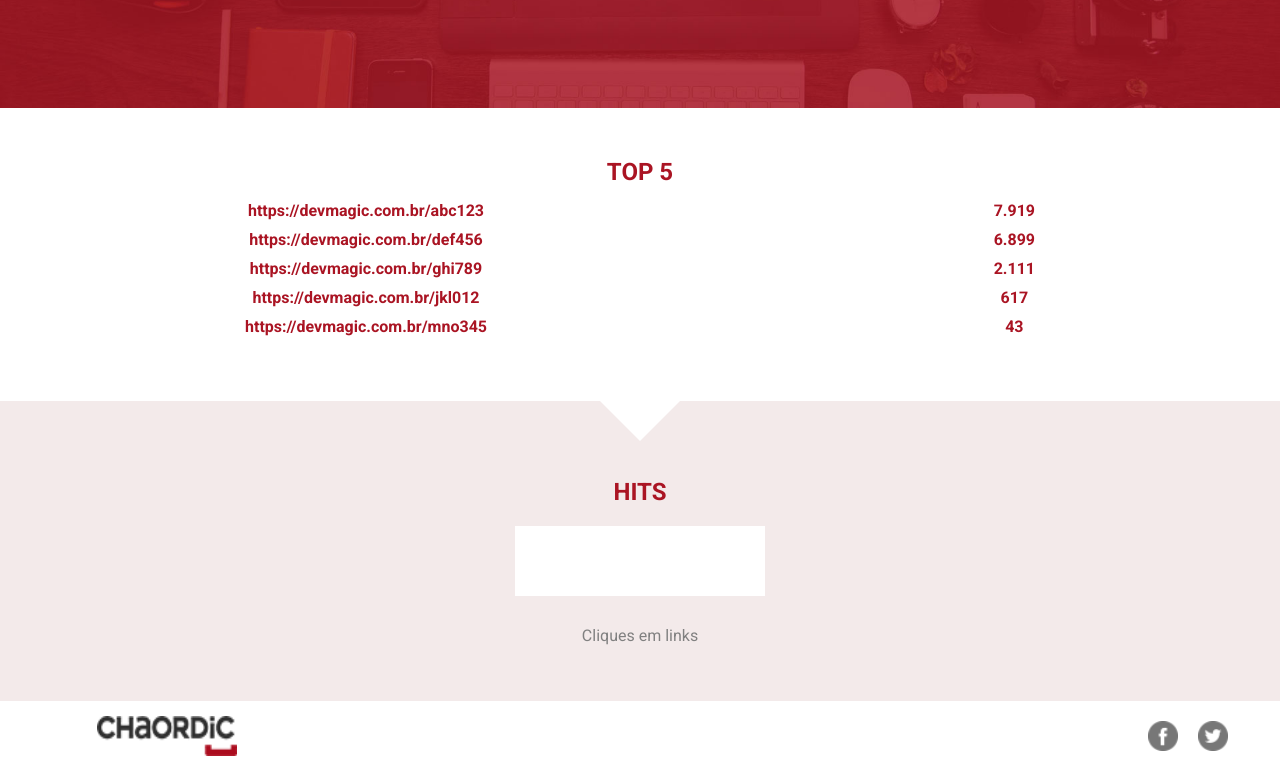
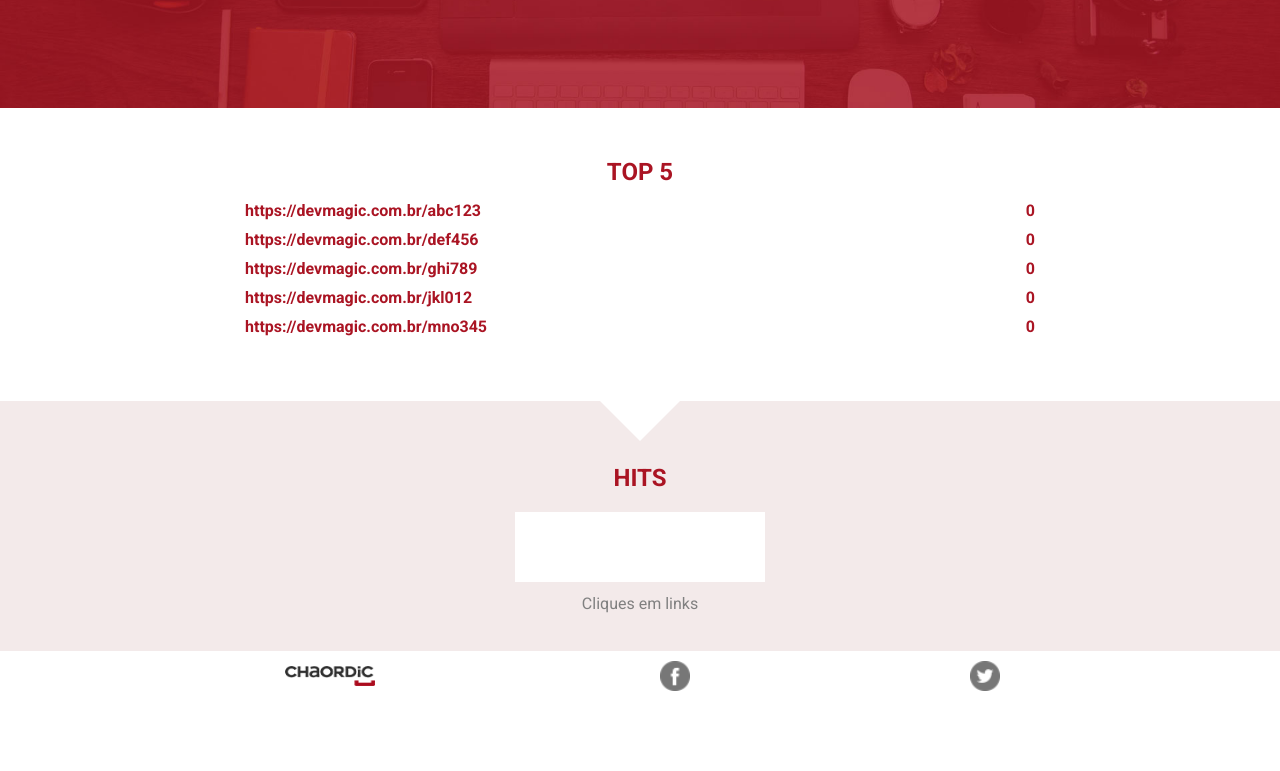
Before and after one commit to joaoksantos/frontend-intern-challenge-devmagic, a plain HTML site: page index.html in a window 1280 px wide. Shown: the part 335-1106 px from the top of the page. After the commit the page ends 1036 px from the top, so only its background shows below. Drawn offline with Linux system fonts and the light colour scheme.

Commit message:
new commit with changes

```diff
--- a/index.html
+++ b/index.html
@@ -32,19 +32,31 @@
 <div class="content-tops">
        <h2>TOP 5</h2>
        <div class="content-tops-list">
-            <ol>
-                <ul>https://devmagic.com.br/abc123</ul>
-                <ul>https://devmagic.com.br/def456</ul>
-                <ul>https://devmagic.com.br/ghi789</ul>
-                <ul>https://devmagic.com.br/jkl012</ul>
-                <ul>https://devmagic.com.br/mno345</ul>
-            </ol>
-            <ol>
-                <ul>7.919</ul>
-                <ul>6.899</ul>
-                <ul>2.111</ul>
-                <ul>617</ul>
-                <ul>43</ul>
+           <ol id="lista">
+                <ul>
+                    <a href="https://devmagic.com.br/abc123" class="link">https://devmagic.com.br/abc123</a>
+                    <span class="count">0</span>
+                </ul>
+
+                <ul>
+                    <a href="https://devmagic.com.br/def456" class="link">https://devmagic.com.br/def456</a>
+                    <span class="count">0</span>
+                </ul>
+
+                <ul>
+                    <a href="https://devmagic.com.br/ghi789" class="link">https://devmagic.com.br/ghi789</a>
+                    <span class="count">0</span>
+                </ul>
+
+                <ul>
+                    <a href="https://devmagic.com.br/jkl012" class="link">https://devmagic.com.br/jkl012</a>
+                    <span class="count">0</span>
+                </ul>
+
+                <ul>
+                    <a href="https://devmagic.com.br/mno345" class="link">https://devmagic.com.br/mno345</a>
+                    <span class="count">0</span>
+                </ul>
             </ol>
        </div>
     </div>
@@ -64,8 +76,8 @@
         <img src="./img/logo-chaordic.png" id="img-logo">
 
 
-        <img src="./img/icon-facebook.png" alt="">
-        <img src="./img/icon-twitter.png" alt="">
+        <img src="./img/icon-facebook.png" alt="Facebook" id="icon">
+        <img src="./img/icon-twitter.png" alt="Twitter" id="icon">
 
 </footer>
 <script src="scripts.js"></script>
--- a/scripts.js
+++ b/scripts.js
@@ -1,6 +1,7 @@
 
 const elements = {
-    inputText: document.getElementById("imput-text")
+    inputText: document.getElementById("imput-text"),
+    lista: document.getElementById("lista")
 }
 
 function textFormatter(){
@@ -11,6 +12,15 @@ function textFormatter(){
     return textFormated
 }
 
+let counter = 0
+//Eventos
+elements.link.addEventListener("click",()=>{
+
+    counter++
+    elements.numbers.textContent = counter
+})
+
+
 function init(){
     console.log(textFormatter())
 }
--- a/style.css
+++ b/style.css
@@ -95,11 +95,25 @@ body,input,footer
 .content-tops div {
     color: #AA1423;
     font-weight: bold;
-    display: flex;
-    justify-content: space-between;
     padding: 10px 0;
     max-width: 800px;
     margin: 0 auto;
+}
+
+.content-tops a{
+    color: #AA1423;
+    text-decoration: none;
+
+}
+
+.content-tops ul{
+    display: flex;
+    justify-content: space-between;
+}
+
+.content-tops .numbers{
+    justify-content: end;
+    color: rgb(184, 182, 182);
 }
 
 .content-tops p {
@@ -114,7 +128,7 @@ body,input,footer
 .content-hits {
 
     color: #AA1423;
-    height: 300px;
+    height: 250px;
     display: flex;
     flex-direction: column;
     align-items: center;
@@ -143,7 +157,8 @@ body,input,footer
 }
 
 .content-hits h2 {
-    margin: 20px;
+    margin: 10px;
+    padding-top: 15px;
 
 }
 
@@ -162,33 +177,33 @@ body,input,footer
     font-size: xx-large;
     align-items: center;
     text-align: center;
+    margin-top: 10px;
 }
 
 .content-hits p {
     color: gray;
+    margin-top: -8px;
 }
 
 footer{
     display: flex;
-    height: 70px;
+    height: 50px;
     align-items: center;
-    justify-content: center;
+    justify-content: space-evenly;
 
 }
 
-footer img {
-    width: 50px;
-    height: 50px;
-    padding: 10px;
+footer #icon {
+    width: 30px;
+    height: 30px;
     align-items: center;
+
 
 }
 
 footer #img-logo {
-    width: 150px;
-    height: 50px;
+    width: 100px;
+    height: 30px;
     padding: 5px;
-    margin-left: 50px;
-    margin-right: 70vw;
 
 }
```
